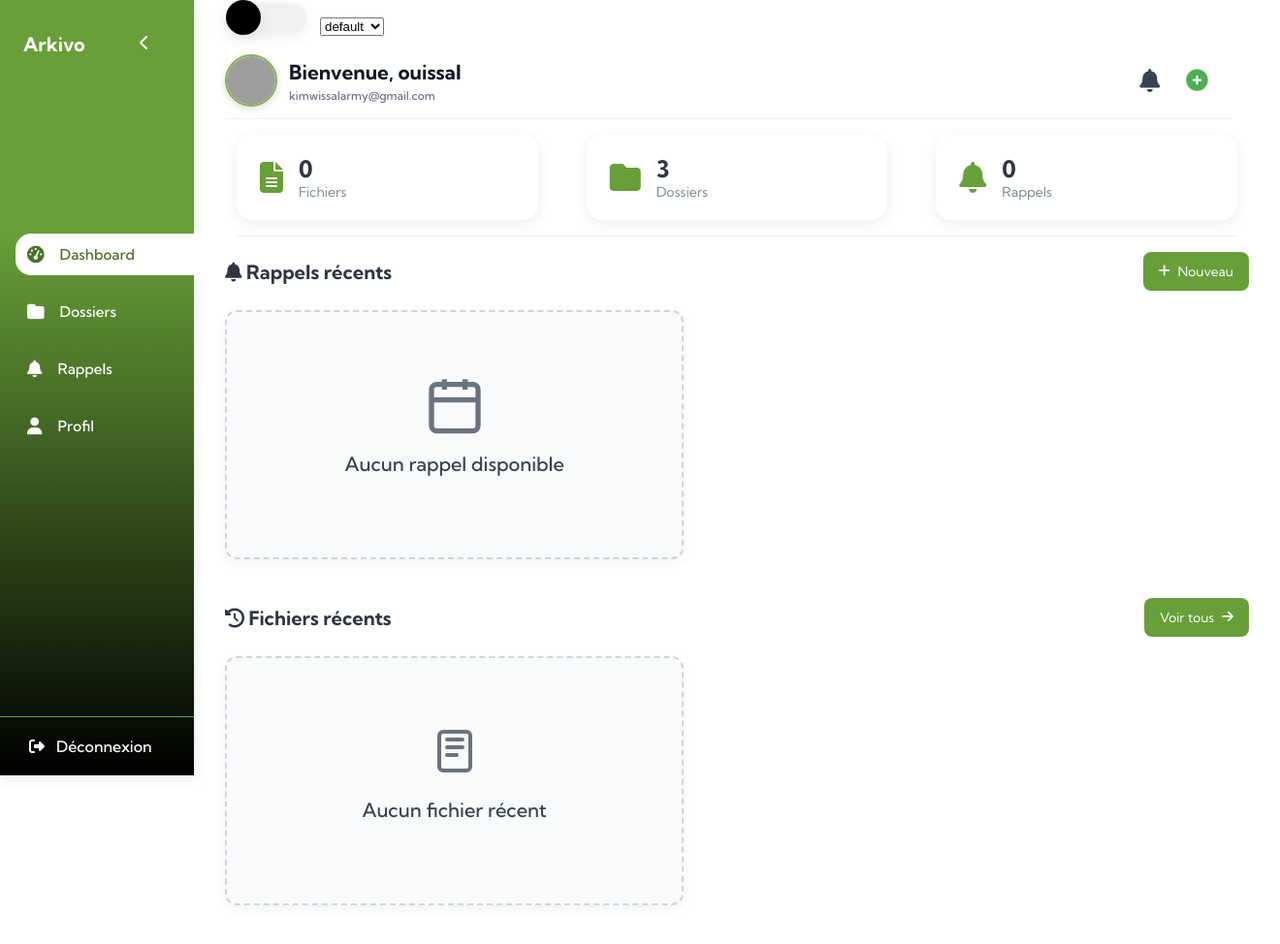
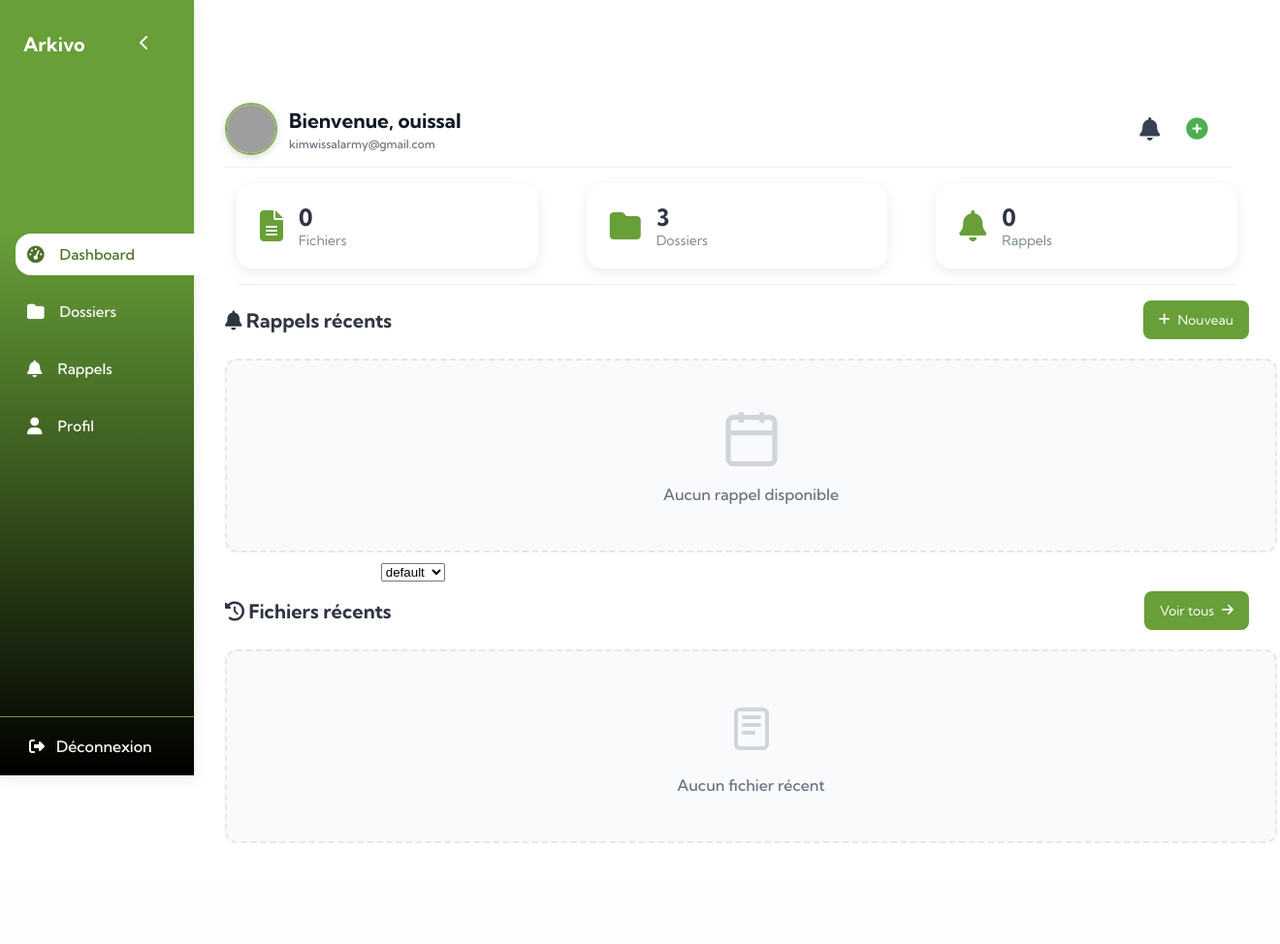
Before and after one commit to HasnaAmal/PFA, a Flask app: page /dashboard in a window 1320 px wide. Shown: the whole page at 97% size. After the commit the page ends 870 px from the top, so only its background shows below. Run offline with Flask 3, Linux system fonts and the light colour scheme; a user stored in the database is signed in; data comes from the database, SQL or seed files in the repository; data that the repository does not hold is empty; grey boxes are pictures that could not be loaded.

Commit message:
Update dashboard.css

```diff
--- a/static/css/dashboard.css
+++ b/static/css/dashboard.css
@@ -314,36 +314,32 @@
     transform: rotate(360deg);
 }
 .empty-message {
+  width: 1085px;
+  padding: 3rem 1rem;
+  background-color: #f9fafb;
+  border: 2px dashed #e5e7eb;
+  border-radius: 12px;
+  color: #6b7280;
+  text-align: center;
   display: flex;
   flex-direction: column;
   align-items: center;
   justify-content: center;
-  padding: 4rem;
-  color: #6b7280; /* gris doux */
-  font-size: 1.25rem;
-  font-weight: 500;
-  user-select: none;
-  border: 2px dashed #d1d5db; /* contour léger en pointillé */
-  border-radius: 12px;
-  background-color: #f9fafb; /* fond très clair */
-  width:100%;
-  box-shadow: 0 4px 12px rgba(0,0,0,0.05);
-  transition: background-color 0.3s ease;
-}
-
-.empty-message:hover {
-  background-color: #f3f4f6;
-}
-
-.empty-message p {
-  margin-top: 1rem;
-  color: #374151; /* gris foncé pour le texte */
+  box-sizing: border-box;
+  min-height: 180px;
 }
 
 .empty-icon {
   width: 64px;
   height: 64px;
+  color: #d1d5db;
+  margin-bottom: 1rem;
+}
 
+.empty-message p {
+  font-size: 1rem;
+  font-weight: 500;
+  margin: 0;
 }
 .welcome-section {
   padding: 0rem 1.5rem 0.75rem 0rem;
@@ -583,31 +579,65 @@
     position: relative;
     width: 80px;
     height: 40px;
+    margin-left: 15px;
+    margin-top: 50px;
 }
 
 .checkMe {
     -webkit-appearance: none;
     position: absolute;
-    background-color: #f1f1f1;
-    width: 80px;
-    height: 30px;
+    background-color: var(--white);
+    width: 60px;
+    height: 28px;
     border-radius: 20px;
-    box-shadow: var(--shadow);
+    box-shadow: var(--shadow-md);
     cursor: pointer;
 }
-.checkMe::before{
+
+.checkMe::before {
     content: "";
     position: absolute;
-    height: 30px;
-    width: 30px;
+    height: 28px;
+    width: 28px;
+
     left: 0;
-    background-color: var(--black);
-    border-radius: 20px;
-    transform: scale(1.2);
-    transition: 0.7s ease;
-    box-shadow: var(--shadow);
+    background-color: var(--dark);
+    border-radius: 50%;
+    transition: 0.4s ease;
+    box-shadow: var(--shadow-md);
 }
-.checkMe:checked::before{
-    background-color: var(--white);
-    left: 52px;
+.checkMe:checked::before {
+    background-color: var(--sage-darker);
+    left: 32px;
+
 }
+.notranslate {
+  translate: none;
+}
+.language-buttons {
+  margin-left: 50px;
+  padding: 0.8rem;
+  margin-top: 550px;
+}
+
+.language-select {
+  appearance: none;
+  font-family: "Kumbh Sans", sans-serif;
+  background-color: #ffffffb7;
+  color: #181717;
+  font-size: 0.8rem;
+  font-weight:500 ;
+  padding: 0.3em 0.4em 0.2em 0.5em;
+  border: 1px solid #ccc;
+  border-radius: 40px;
+  margin-left: 2px;
+  cursor: pointer;
+  background-size: 1em;
+  transition: border-color 0.2s ease, box-shadow 0.2s ease;
+}
+
+.language-select:focus {
+  outline: none;
+  border-color: var(--sage-darker);
+  box-shadow: 0 0 0 2px rgba(76, 175, 80, 0.3);
+}
```
